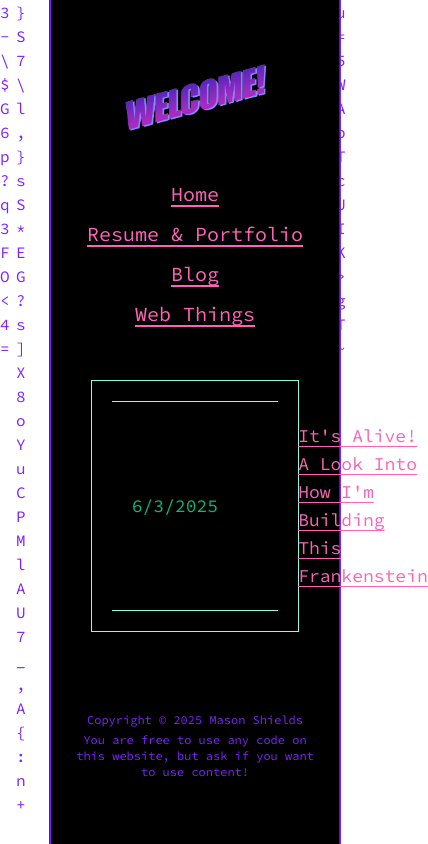
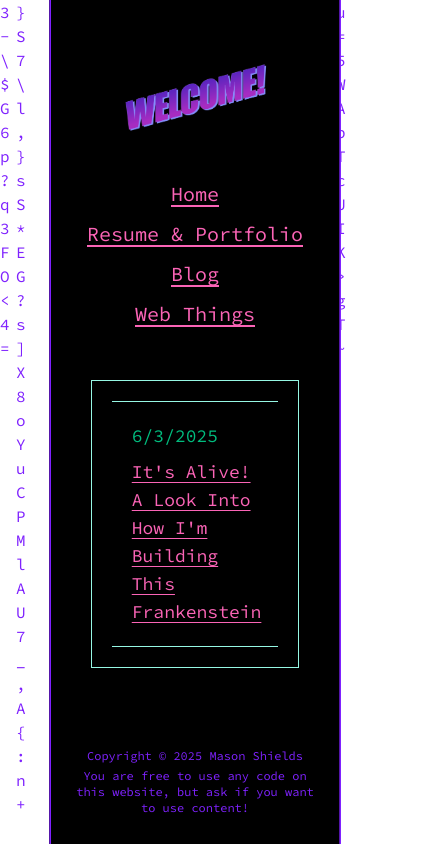
Before and after one commit to Mesoon5642/portfolio_v2, a Next.js app: page /portfolio_v2/blog in a window 390 px wide. Shown: the whole page, 428 px wide, since content can reach past the window. Built offline with nearby package versions, Linux system fonts and the light colour scheme.

Commit message:
Responsive design fix on blog

```diff
--- a/src/app/blog/BlogEntry.tsx
+++ b/src/app/blog/BlogEntry.tsx
@@ -4,8 +4,8 @@
 
 export default function BlogEntry({date, title, filename}: {date: string, title: string, filename: string}){
     return(
-        <div className="flex m-5 items-center justify-left">
-            <h1 className="text-lg md:text-xl mr-20 text-emerald-500">{date}</h1>
+        <div className="md:flex m-5 items-center justify-left">
+            <h1 className="text-lg md:text-xl mb-2 md:mb-0 md:mr-20 text-emerald-500">{date}</h1>
             <a href={"/portfolio_v2/blog/" + filename}><h1 className="text-pink-400 text-lg md:text-xl underline underline-offset-4">{title}</h1></a>
         </div>
     )
--- a/src/app/blog/[slug]/page.tsx
+++ b/src/app/blog/[slug]/page.tsx
@@ -49,7 +49,7 @@ export default async function RenderMarkdown({ params }: { params: Promise<{ slu
                 ),
                 img: ({node, ...props}) => (
                     <div className="flex items-center justify-center">
-                        <img style={{borderStyle: "ridge"}} className="my-5 w-[80%] border-20 border-violet-600 object-contain" {...props} />
+                        <img style={{borderStyle: "ridge"}} className="my-5 w-[100%] md:w-[80%] border-2 md:border-20 border-violet-600 object-contain" {...props} />
                     </div>
                 ),
                 }}
--- a/src/app/blog/page.tsx
+++ b/src/app/blog/page.tsx
@@ -17,7 +17,6 @@ export default async function Blog(){
             const filePath = path.join(postsDir, file);
             const content = fs.readFileSync(filePath, 'utf-8');
             const lines = content.split(/\r?\n/).slice(0, 2);
-            console.log(lines)
             result.push({
                 filename: file.replace(/\.md$/, ''),
                 date: lines[0].substring(3),
```
